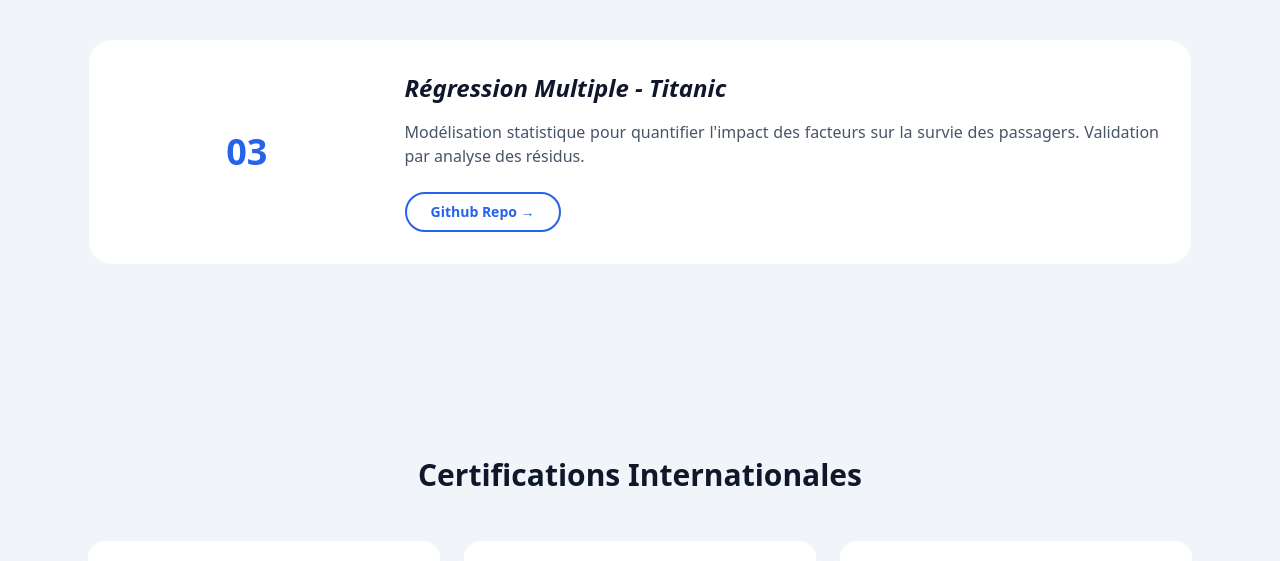
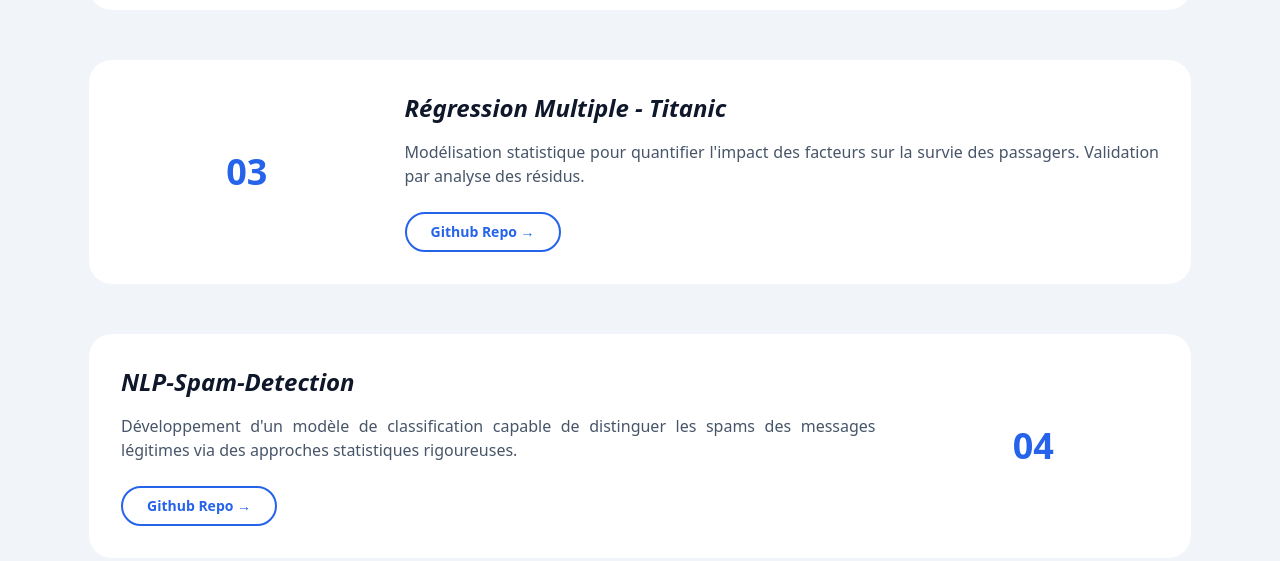
Before and after one commit to diabloX-eng/portfolio, a plain HTML site: page index.html in a window 1280 px wide. Shown: the part 3243-3804 px from the top of the page. Drawn offline with nearby package versions, Linux system fonts and the light colour scheme.

Commit message:
Enhance project descriptions and add NLP section

```diff
--- a/index.html
+++ b/index.html
@@ -194,7 +194,8 @@
                     <p class="font-bold text-slate-700 mb-2">Club INSEA-IT, Rabat </p>
                     <ul class="text-slate-600 text-sm list-disc ml-5 space-y-1 text-justify">
                         <li>Organisation d'événements majeurs (IT-Village, etc.).</li>
-                        <li>Développement du leadership et rigueur de planification.</li>
+                        <li>Développement du leadership, de la capacité à travailler sous pression et de la
+rigueur dans la planification pour assurer le succès de manifestations de grande envergure.</li>
                     </ul>
                 </div>
             </div>
@@ -227,6 +228,14 @@
                         <h3 class="text-2xl font-bold mb-4 italic">Régression Multiple - Titanic </h3>
                         <p class="text-slate-600 mb-6 text-justify">Modélisation statistique pour quantifier l'impact des facteurs sur la survie des passagers. Validation par analyse des résidus.</p>
                         <a href="https://github.com/diabloX-eng/Pr-diction-du-prix-du-billet-des-passagers-du-Titanic-via-une-r-gression-lin-aire.git" target="_blank" class="inline-block px-6 py-2 border-2 border-blue-600 text-blue-600 rounded-full font-bold hover:bg-blue-600 hover:text-white transition text-sm">Github Repo →</a>
+                    </div>
+                </div>
+                <div class="flex flex-col md:flex-row-reverse gap-8 items-center bg-white p-8 rounded-3xl border border-slate-100" data-aos="fade-left">
+                    <div class="md:w-1/4 text-4xl text-blue-600 font-bold text-center">04</div>
+                    <div class="md:w-3/4  text-right md:text-left">
+                        <h3 class="text-2xl font-bold mb-4 italic">NLP-Spam-Detection </h3>
+                        <p class="text-slate-600 mb-6 text-justify">Développement d'un modèle de classification capable de distinguer les spams des messages légitimes via des approches statistiques rigoureuses.</p>
+                        <a href="https://github.com/diabloX-eng/NLP-Spam-Detection.git" target="_blank" class="inline-block px-6 py-2 border-2 border-blue-600 text-blue-600 rounded-full font-bold hover:bg-blue-600 hover:text-white transition text-sm">Github Repo →</a>
                     </div>
                 </div>
             </div>
```
